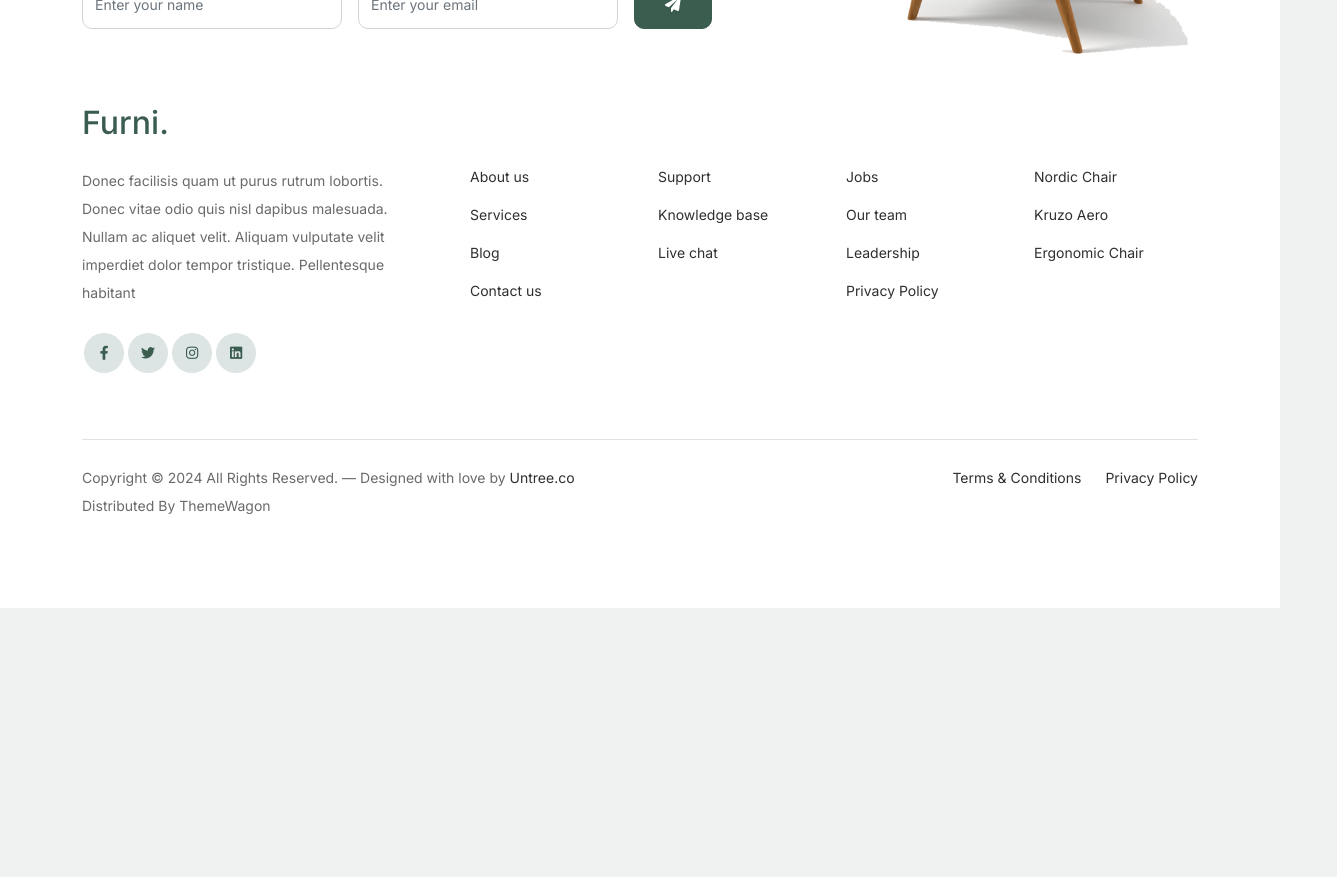
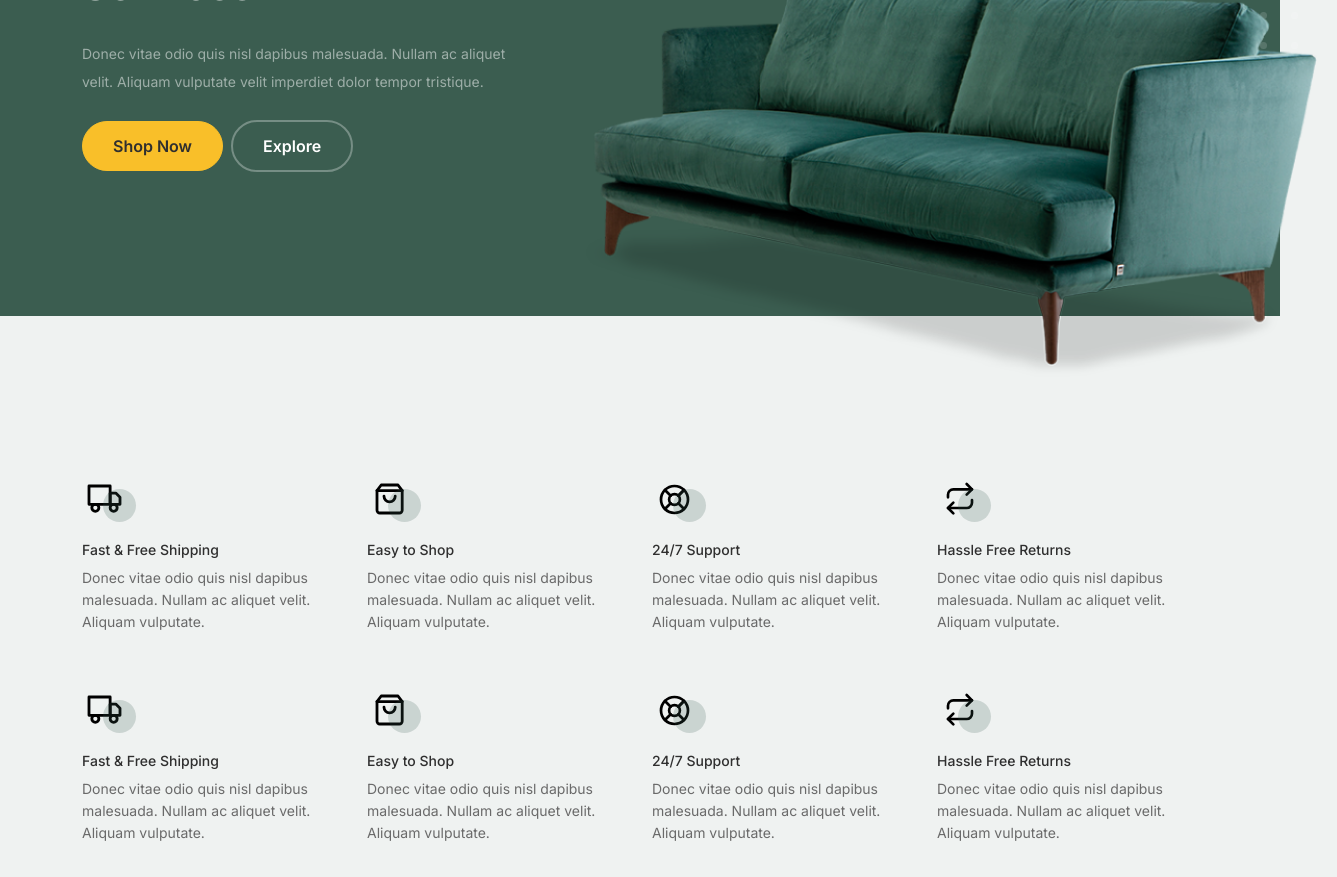
Before and after one commit to Rizanoor/aranoz-frontend, a Vue app: page /services in a window 1280 px wide. Shown: the part 220-1097 px from the top of the page, 1337 px wide, since content can reach past the window. Before the commit the page ends 828 px from the top, so only its background shows below. Built offline with nearby package versions, Linux system fonts and the light colour scheme.

Commit message:
feat: service page

```diff
--- /dev/null
+++ b/src/components/organisems/Benefits.vue
@@ -0,0 +1,94 @@
+<script setup>
+</script>
+
+<template>
+    <div class="why-choose-section">
+			<div class="container">
+
+
+				<div class="row my-5">
+					<div class="col-6 col-md-6 col-lg-3 mb-4">
+						<div class="feature">
+							<div class="icon">
+								<img src="../../assets/images/truck.svg" alt="Image" class="imf-fluid">
+							</div>
+							<h3>Fast &amp; Free Shipping</h3>
+							<p>Donec vitae odio quis nisl dapibus malesuada. Nullam ac aliquet velit. Aliquam vulputate.</p>
+						</div>
+					</div>
+
+					<div class="col-6 col-md-6 col-lg-3 mb-4">
+						<div class="feature">
+							<div class="icon">
+								<img src="../../assets/images/bag.svg" alt="Image" class="imf-fluid">
+							</div>
+							<h3>Easy to Shop</h3>
+							<p>Donec vitae odio quis nisl dapibus malesuada. Nullam ac aliquet velit. Aliquam vulputate.</p>
+						</div>
+					</div>
+
+					<div class="col-6 col-md-6 col-lg-3 mb-4">
+						<div class="feature">
+							<div class="icon">
+								<img src="../../assets/images/support.svg" alt="Image" class="imf-fluid">
+							</div>
+							<h3>24/7 Support</h3>
+							<p>Donec vitae odio quis nisl dapibus malesuada. Nullam ac aliquet velit. Aliquam vulputate.</p>
+						</div>
+					</div>
+
+					<div class="col-6 col-md-6 col-lg-3 mb-4">
+						<div class="feature">
+							<div class="icon">
+								<img src="../../assets/images/return.svg" alt="Image" class="imf-fluid">
+							</div>
+							<h3>Hassle Free Returns</h3>
+							<p>Donec vitae odio quis nisl dapibus malesuada. Nullam ac aliquet velit. Aliquam vulputate.</p>
+						</div>
+					</div>
+
+					<div class="col-6 col-md-6 col-lg-3 mb-4">
+						<div class="feature">
+							<div class="icon">
+								<img src="../../assets/images/truck.svg" alt="Image" class="imf-fluid">
+							</div>
+							<h3>Fast &amp; Free Shipping</h3>
+							<p>Donec vitae odio quis nisl dapibus malesuada. Nullam ac aliquet velit. Aliquam vulputate.</p>
+						</div>
+					</div>
+
+					<div class="col-6 col-md-6 col-lg-3 mb-4">
+						<div class="feature">
+							<div class="icon">
+								<img src="../../assets/images/bag.svg" alt="Image" class="imf-fluid">
+							</div>
+							<h3>Easy to Shop</h3>
+							<p>Donec vitae odio quis nisl dapibus malesuada. Nullam ac aliquet velit. Aliquam vulputate.</p>
+						</div>
+					</div>
+
+					<div class="col-6 col-md-6 col-lg-3 mb-4">
+						<div class="feature">
+							<div class="icon">
+								<img src="../../assets/images/support.svg" alt="Image" class="imf-fluid">
+							</div>
+							<h3>24/7 Support</h3>
+							<p>Donec vitae odio quis nisl dapibus malesuada. Nullam ac aliquet velit. Aliquam vulputate.</p>
+						</div>
+					</div>
+
+					<div class="col-6 col-md-6 col-lg-3 mb-4">
+						<div class="feature">
+							<div class="icon">
+								<img src="../../assets/images/return.svg" alt="Image" class="imf-fluid">
+							</div>
+							<h3>Hassle Free Returns</h3>
+							<p>Donec vitae odio quis nisl dapibus malesuada. Nullam ac aliquet velit. Aliquam vulputate.</p>
+						</div>
+					</div>
+
+				</div>
+
+			</div>
+		</div>
+</template>
--- a/src/router/index.js
+++ b/src/router/index.js
@@ -1,6 +1,7 @@
 import { createRouter, createWebHistory } from 'vue-router'
 import HomeView from '../views/HomeView.vue'
 import ShopView from '../views/ShopView.vue'
+import ServiceView from '../views/ServiceView.vue'
 
 const router = createRouter({
   history: createWebHistory(import.meta.env.BASE_URL),
@@ -15,6 +16,11 @@ const router = createRouter({
       name: 'shop',
       component: ShopView
     },
+    {
+      path: '/services',
+      name: 'services',
+      component: ServiceView
+    },
   ]
 })
 
--- /dev/null
+++ b/src/views/ServiceView.vue
@@ -0,0 +1,27 @@
+<script setup>
+import CardProduct from '../components/molecules/CardProduct.vue';
+import Benefits from '../components/organisems/Benefits.vue';
+import Hero from '../components/organisems/Hero.vue';
+
+</script>
+
+<template>
+    <main>
+        <Hero title="Services"
+            description="Donec vitae odio quis nisl dapibus malesuada. Nullam ac aliquet velit. Aliquam vulputate velit imperdiet dolor tempor tristique." />
+        <Benefits />
+        <div class="product-section pt-0">
+			<div class="container">
+				<div class="row">
+					<div class="col-md-12 col-lg-3 mb-5 mb-lg-0">
+						<h2 class="mb-4 section-title">Crafted with excellent material.</h2>
+						<p class="mb-4">Donec vitae odio quis nisl dapibus malesuada. Nullam ac aliquet velit. Aliquam vulputate velit imperdiet dolor tempor tristique. </p>
+						<p><a href="#" class="btn">Explore</a></p>
+					</div>
+                    <CardProduct  v-for="n in 3" :key="n"/>
+				</div>
+			</div>
+		</div>
+
+    </main>
+</template>
```
Also changed, not shown: src/components/layouts/Navbar.vue (+1 -6 lines).
